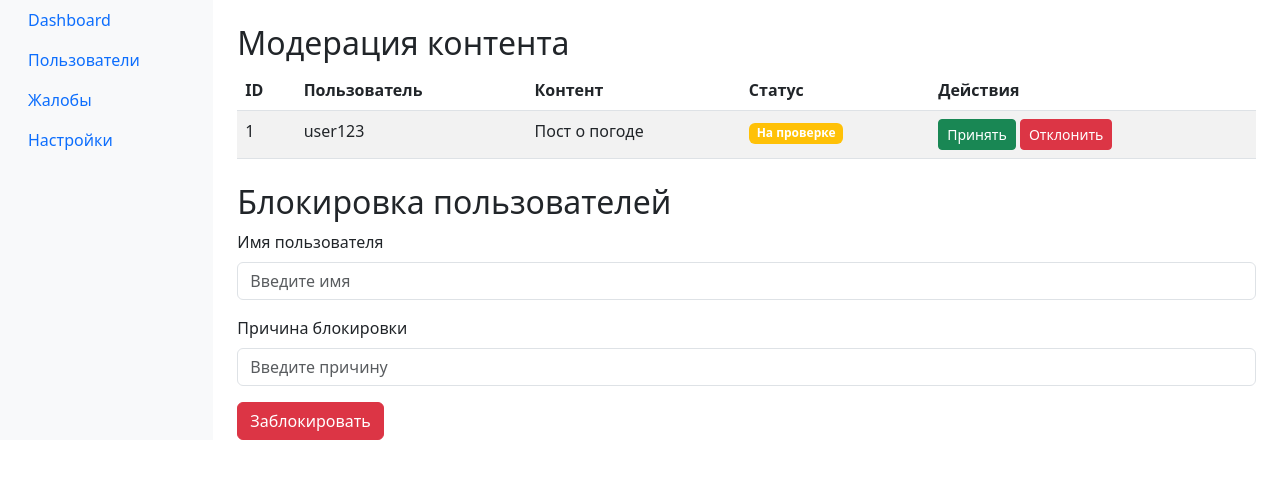
After one commit to Stalkmind1256/VKR_Django, a Django app: template fss/templates/fss/moder_panel.html in a window 1280 px wide. The commit adds this page. Shown: the top 479 px of the page. Run offline with Django 4.2, Linux system fonts and the light colour scheme; the template is opened without the code that fills it, so the values that code supplies are empty; parts of the project's set-up code (start-up, migrations or seed data) failed here and were passed over; some libraries are stand-ins or nearby versions.

Commit message:
moder panel test

```diff
--- /dev/null
+++ b/fss/templates/fss/moder_panel.html
@@ -0,0 +1,66 @@
+<!DOCTYPE html>
+<html lang="ru">
+<head>
+    <meta charset="UTF-8">
+    <meta name="viewport" content="width=device-width, initial-scale=1">
+    <title>Панель модератора</title>
+    <link href="https://cdn.jsdelivr.net/npm/bootstrap@5.3.0/dist/css/bootstrap.min.css" rel="stylesheet">
+</head>
+<body>
+    <div class="container-fluid">
+        <div class="row">
+            <nav class="col-md-3 col-lg-2 d-md-block bg-light sidebar">
+                <div class="position-sticky">
+                    <ul class="nav flex-column">
+                        <li class="nav-item"><a class="nav-link active" href="#">Dashboard</a></li>
+                        <li class="nav-item"><a class="nav-link" href="#">Пользователи</a></li>
+                        <li class="nav-item"><a class="nav-link" href="#">Жалобы</a></li>
+                        <li class="nav-item"><a class="nav-link" href="#">Настройки</a></li>
+                    </ul>
+                </div>
+            </nav>
+
+            <main class="col-md-9 ms-sm-auto col-lg-10 px-md-4">
+                <h2 class="mt-4">Модерация контента</h2>
+                <table class="table table-striped">
+                    <thead>
+                        <tr>
+                            <th>ID</th>
+                            <th>Пользователь</th>
+                            <th>Контент</th>
+                            <th>Статус</th>
+                            <th>Действия</th>
+                        </tr>
+                    </thead>
+                    <tbody>
+                        <tr>
+                            <td>1</td>
+                            <td>user123</td>
+                            <td>Пост о погоде</td>
+                            <td><span class="badge bg-warning">На проверке</span></td>
+                            <td>
+                                <button class="btn btn-success btn-sm">Принять</button>
+                                <button class="btn btn-danger btn-sm">Отклонить</button>
+                            </td>
+                        </tr>
+                    </tbody>
+                </table>
+
+                <h2 class="mt-4">Блокировка пользователей</h2>
+                <form>
+                    <div class="mb-3">
+                        <label for="username" class="form-label">Имя пользователя</label>
+                        <input type="text" class="form-control" id="username" placeholder="Введите имя">
+                    </div>
+                    <div class="mb-3">
+                        <label for="reason" class="form-label">Причина блокировки</label>
+                        <input type="text" class="form-control" id="reason" placeholder="Введите причину">
+                    </div>
+                    <button type="submit" class="btn btn-danger">Заблокировать</button>
+                </form>
+            </main>
+        </div>
+    </div>
+    <script src="https://cdn.jsdelivr.net/npm/bootstrap@5.3.0/dist/js/bootstrap.bundle.min.js"></script>
+</body>
+</html>
```
Also changed, not shown: fss/templates/fss/suggestion_list.html (+61 -68 lines).
